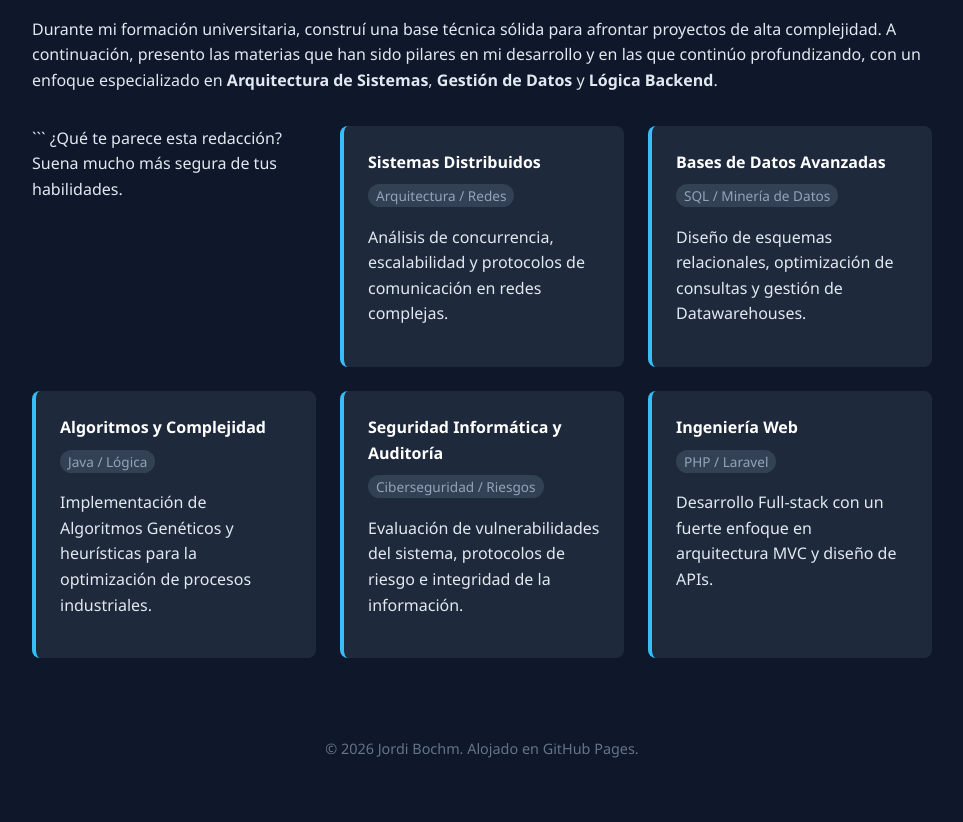
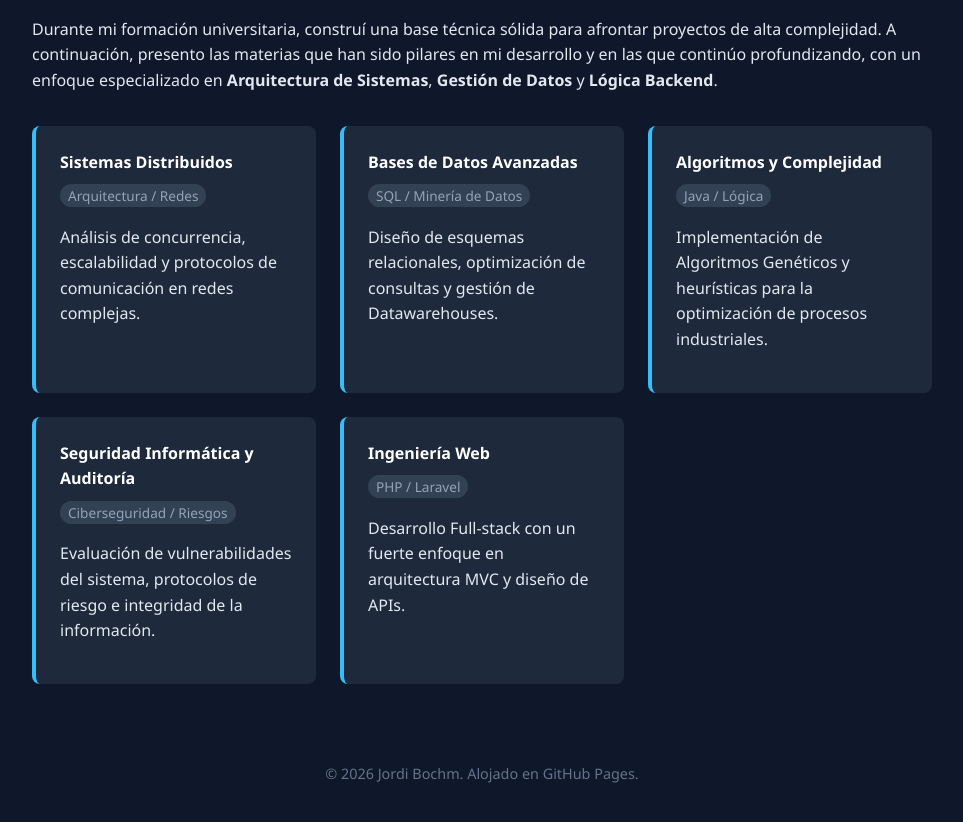
Before and after one commit to JordanBochm/JordanBochm.github.io, a plain HTML site: page index.html in a window 1280 px wide. Shown: the part 712-1534 px from the top of the page, without its empty margins (158-1121 px from the left). Drawn offline with Linux system fonts and the light colour scheme.

Commit message:
Update comments and adjust padding in index.html

````diff
--- a/index.html
+++ b/index.html
@@ -21,7 +21,7 @@
         }
         header {
             text-align: center;
-            /* AJUSTE: Reduje el padding para subir todo un poco */
+            /* Padding ajustado para subir el contenido */
             padding: 3rem 1rem 2rem 1rem;
             background: linear-gradient(to bottom, #1e293b, #0f172a);
         }
@@ -29,7 +29,7 @@
         h2 { color: var(--accent-color); border-bottom: 2px solid var(--card-bg); padding-bottom: 0.5rem; }
         .subtitle { color: #94a3b8; font-size: 1.2rem; margin-top: 10px; }
 
-        /* AJUSTE: Reduje el padding superior del contenedor */
+        /* Contenedor principal ajustado */
         .container { max-width: 900px; margin: 0 auto; padding: 0 2rem 2rem 2rem; }
 
         /* Botones */
@@ -94,7 +94,7 @@
             </div>
         </section>
 
-       <section style="margin-top: 3rem;">
+        <section style="margin-top: 3rem;">
             <h2>🎓 Trayectoria Académica</h2>
             <p>
                 Durante mi formación universitaria, construí una base técnica sólida para afrontar proyectos de alta complejidad.
@@ -103,9 +103,6 @@
             </p>
 
             <div class="roadmap-grid">
-                ```
-
-¿Qué te parece esta redacción? Suena mucho más segura de tus habilidades.
 
                 <div class="course-card">
                     <span class="course-title">Sistemas Distribuidos</span>
````
